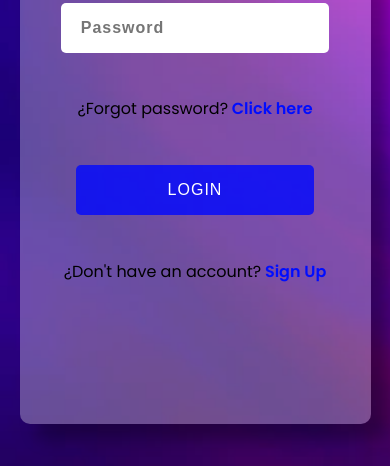
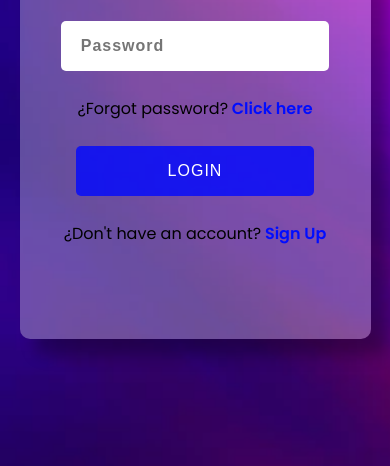
Before and after one commit to EdwinRA240/EdwinRA240.github.io, a plain HTML site: page index.html in a window 390 px wide. Shown: the part 378-844 px from the top of the page. Drawn offline with Linux system fonts and the light colour scheme.

Commit message:
Add files via upload

```diff
--- a/style.css
+++ b/style.css
@@ -136,6 +136,7 @@ body {
 @media screen and (max-width: 1000px) {
     .login-container {
         width: 70%;
+        height: 70%;
     }
 
     .login-info-container {
@@ -151,12 +152,14 @@ body {
 @media screen and (max-width: 650px) {
     .login-container {
         width: 90%;
+        height: 70%;
     }
 }
 
 @media screen and (max-width: 500px) {
     .login-container {
         height: 90%;
+        height: 70%;
     }
 
     .social-login {
```
